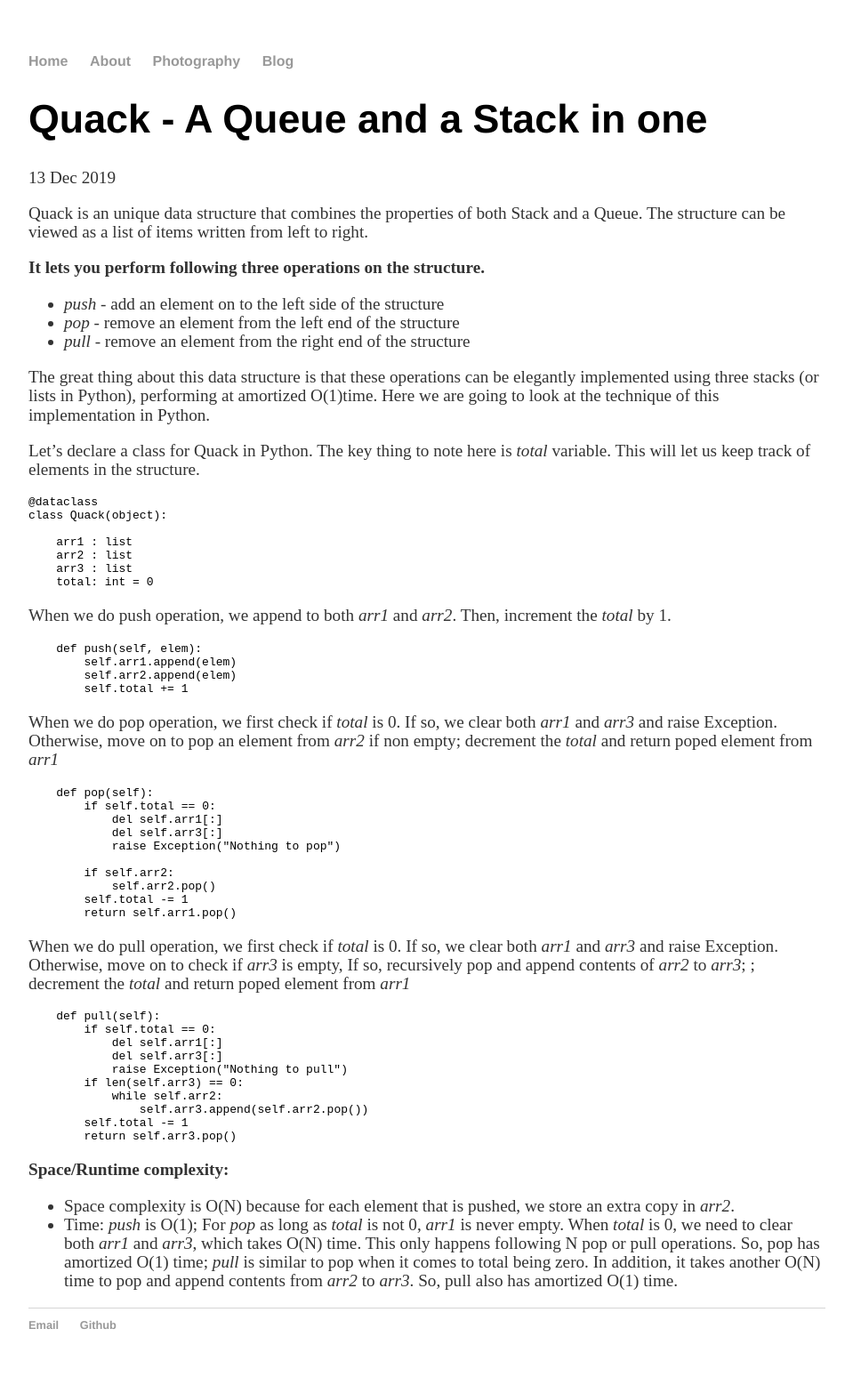
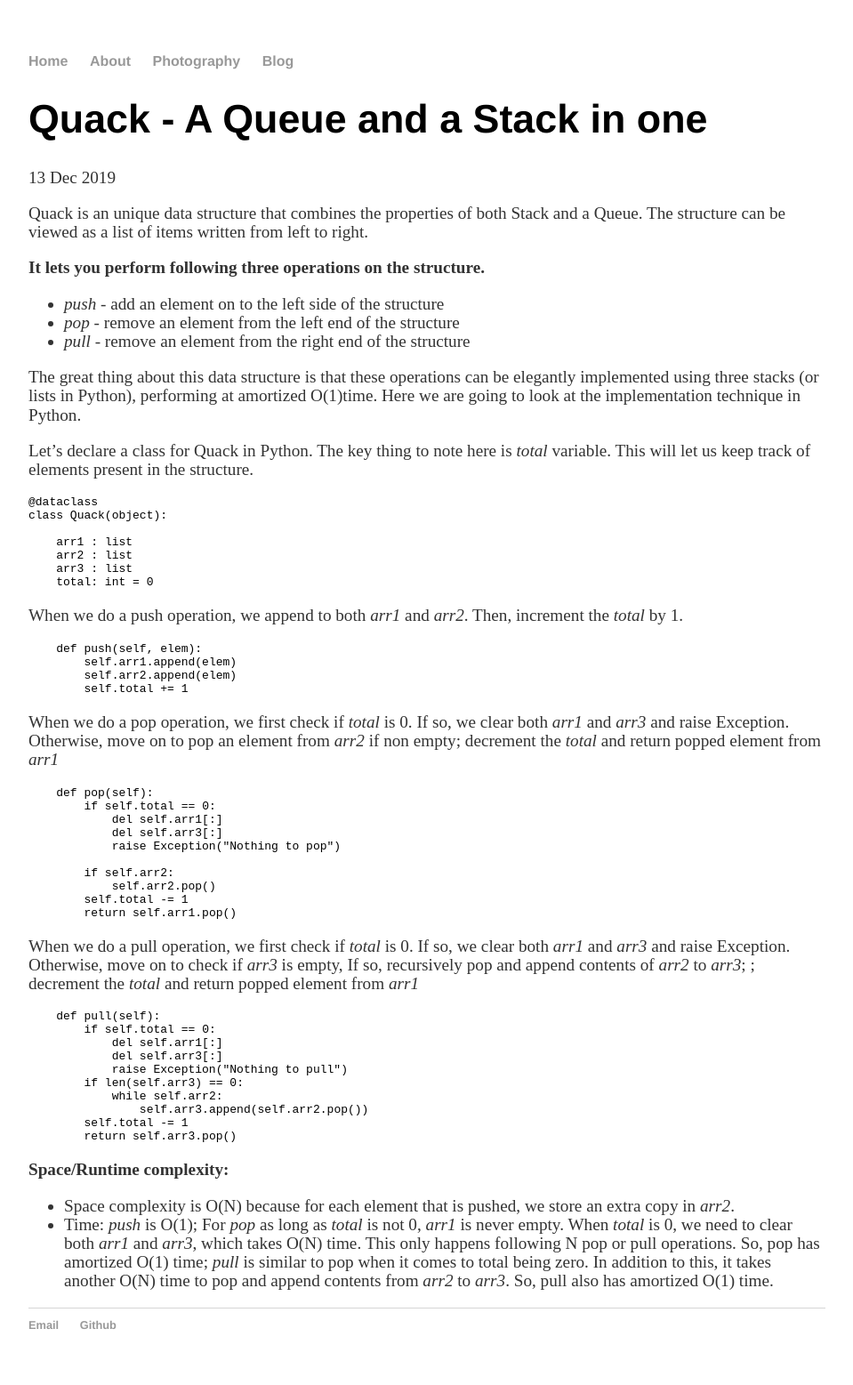
Before and after one commit to vivekgautham/vivekgautham.github.io, a Jekyll site: the page built from _posts/2019-12-13-quack-datastructure.md, in a window 1280 px wide. Shown: the whole page at 89% size, without its empty margins (160-1119 px from the left). Built offline with Jekyll 4.4.1, drawn with Linux system fonts in a browser that asks for light colours; nearby versions of some CDN libraries.

Commit message:
Minor fixes...

````diff
--- a/_posts/2019-12-13-quack-datastructure.md
+++ b/_posts/2019-12-13-quack-datastructure.md
@@ -12,9 +12,9 @@ Quack is an unique data structure that combines the properties of both Stack and
 - *pop*  - remove an element from the left end of the structure
 - *pull* - remove an element from the right end of the structure
 
-The great thing about this data structure is that these operations can be elegantly implemented using three stacks (or lists in Python), performing at amortized O(1)time. Here we are going to look at the technique of this implementation in Python.
+The great thing about this data structure is that these operations can be elegantly implemented using three stacks (or lists in Python), performing at amortized O(1)time. Here we are going to look at the implementation technique in Python.
 
-Let's declare a class for Quack in Python. The key thing to note here is *total* variable. This will let us keep track of elements in the structure.
+Let's declare a class for Quack in Python. The key thing to note here is *total* variable. This will let us keep track of elements present in the structure.
 
 ```python
 @dataclass
@@ -26,7 +26,7 @@ class Quack(object):
     total: int = 0
 ```
 
-When we do push operation, we append to both *arr1* and *arr2*. Then, increment the *total* by 1.
+When we do a push operation, we append to both *arr1* and *arr2*. Then, increment the *total* by 1.
 
 ```python
     def push(self, elem):
@@ -35,8 +35,8 @@ When we do push operation, we append to both *arr1* and *arr2*. Then, increment
         self.total += 1
 ```
 
-When we do pop operation, we first check if *total* is 0. If so, we clear both *arr1* and *arr3* and raise Exception.
-Otherwise, move on to pop an element from *arr2* if non empty; decrement the *total* and return poped element from *arr1*
+When we do a pop operation, we first check if *total* is 0. If so, we clear both *arr1* and *arr3* and raise Exception.
+Otherwise, move on to pop an element from *arr2* if non empty; decrement the *total* and return popped element from *arr1*
 
 ```python
     def pop(self):
@@ -51,8 +51,8 @@ Otherwise, move on to pop an element from *arr2* if non empty; decrement the *to
         return self.arr1.pop()
 ```
 
-When we do pull operation, we first check if *total* is 0. If so, we clear both *arr1* and *arr3* and raise Exception.
-Otherwise, move on to check if *arr3* is empty, If so, recursively pop and append contents of *arr2* to *arr3*; ; decrement the *total* and return poped element from *arr1*
+When we do a pull operation, we first check if *total* is 0. If so, we clear both *arr1* and *arr3* and raise Exception.
+Otherwise, move on to check if *arr3* is empty, If so, recursively pop and append contents of *arr2* to *arr3*; ; decrement the *total* and return popped element from *arr1*
 
 ```python
     def pull(self):
@@ -70,4 +70,4 @@ Otherwise, move on to check if *arr3* is empty, If so, recursively pop and appen
 **Space/Runtime complexity:**
 
 - Space complexity is O(N) because for each element that is pushed, we store an extra copy in *arr2*.
-- Time: *push* is O(1); For *pop* as long as *total* is not 0, *arr1* is never empty. When *total*  is 0, we need to clear both *arr1* and *arr3*, which takes O(N) time. This only happens following N pop or pull operations. So, pop has amortized O(1) time; *pull* is similar to pop when it comes to total being zero. In addition, it takes another O(N) time to pop and append contents from *arr2* to *arr3*. So, pull also has amortized O(1) time.
+- Time: *push* is O(1); For *pop* as long as *total* is not 0, *arr1* is never empty. When *total*  is 0, we need to clear both *arr1* and *arr3*, which takes O(N) time. This only happens following N pop or pull operations. So, pop has amortized O(1) time; *pull* is similar to pop when it comes to total being zero. In addition to this, it takes another O(N) time to pop and append contents from *arr2* to *arr3*. So, pull also has amortized O(1) time.
````
